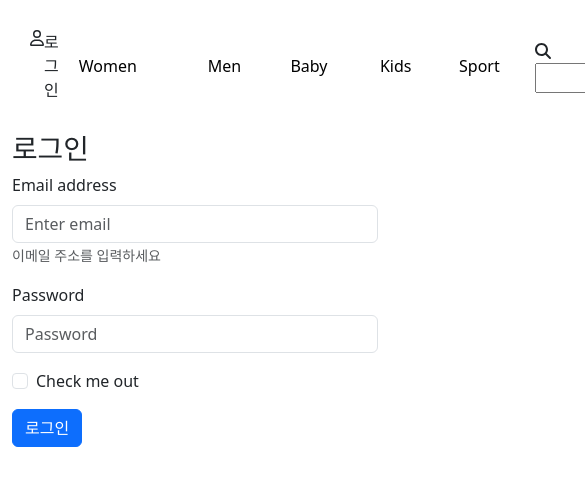
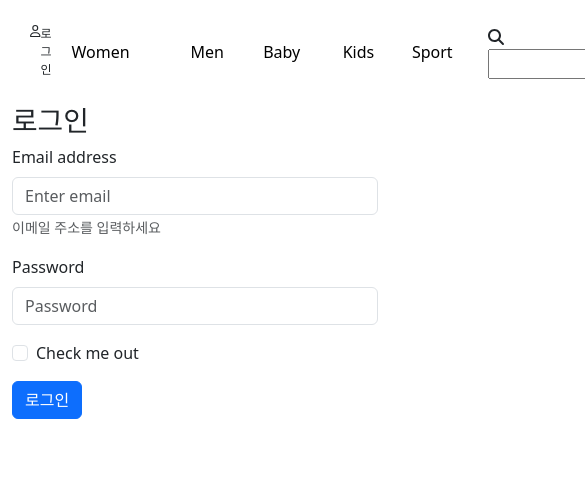
Before and after one commit to meeyoungchoi-front-dev/React-Shopping-Mall, a React (Create React App) app: page /login in a window 390 px wide. Shown: the top 486 px of the page, 585 px wide, since content can reach past the window. Built offline with nearby package versions, Linux system fonts and the light colour scheme.

Commit message:
화면크기가 800px일때 반응형 햄버거 메뉴 적용

```diff
--- a/src/App.css
+++ b/src/App.css
@@ -104,7 +104,7 @@
     text-decoration: none;
 }
 
-@media (max-width: 768px) {
+@media (max-width: 800px) {
     .menu-icon {
         display: block;
     }
@@ -114,4 +114,23 @@
         text-align: center;
         margin-right: 80px;
     }
+
+    .login-button {
+        margin: 10px; /* 마진 줄이기 */
+        padding: 5px 10px; /* 패딩 조정 */
+        font-size: 12px; /* 폰트 크기 줄이기 */
+    }
+
+    /* nav-menu 간격 조정 */
+    .nav-menu ul {
+        gap: 10px; /* 간격 줄이기 */
+    }
+
+    /* search-input 크기 조정 */
+    .search-input {
+        width: 90px; /* 너비 줄이기 */
+        font-size: 12px; /* 폰트 크기 줄이기 */
+        padding-left: 5px; /* 왼쪽 패딩 줄이기 */
+    }
+
 }
```
